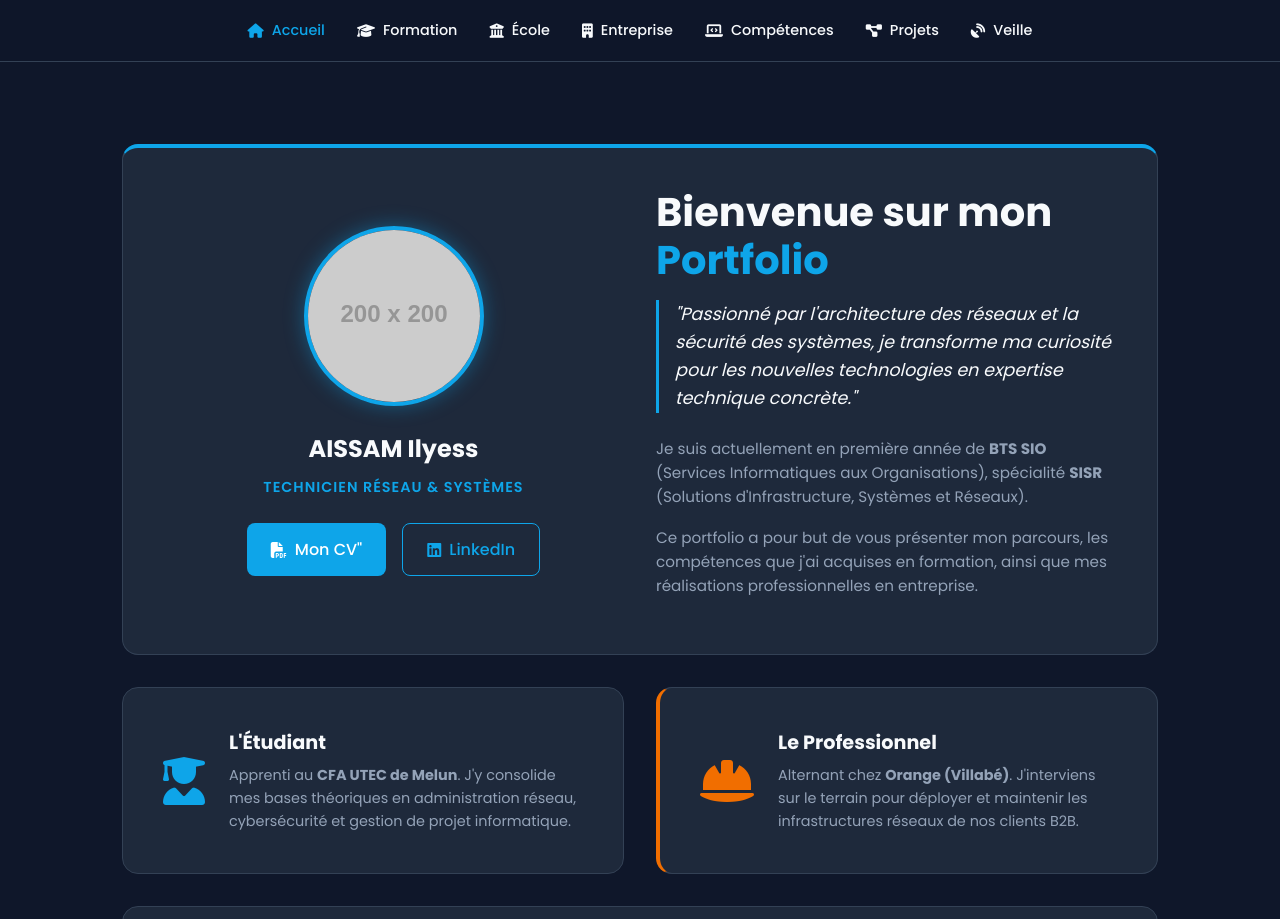
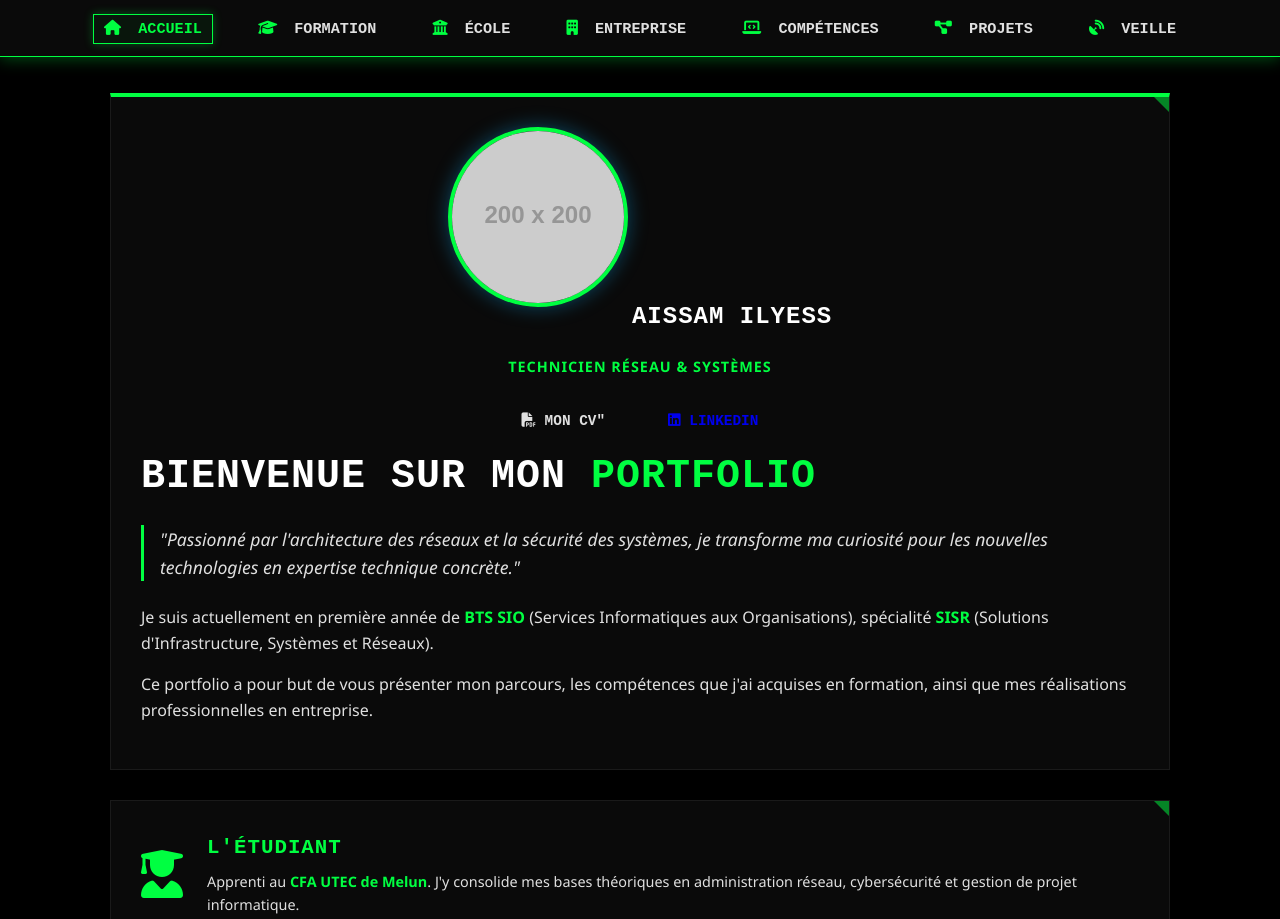
Before and after one commit to Taakumi/portfolio-bts, a plain HTML site: page index.html in a window 1280 px wide. Shown: the top 919 px of the page. Drawn offline with Linux system fonts and the light colour scheme; placeholder pictures from the web are drawn by us.

Commit message:
Update style.css

```diff
--- a/style.css
+++ b/style.css
@@ -1,73 +1,142 @@
-@import url('https://fonts.googleapis.com/css2?family=Poppins:wght@300;400;500;600;700&display=swap');
+/* =========================================
+   PORTFOLIO SISR - STYLE "TERMINAL MODERN"
+   By AISSAM Ilyess
+   ========================================= */
 
+/* --- 1. VARIABLES DE COULEURS (LE THÈME) --- */
 :root {
-    --bg-dark: #0f172a; /* Bleu nuit très profond */
-    --surface: #1e293b; /* Bleu gris pour les cartes */
-    --accent: #0ea5e9; /* Cyan tech */
-    --accent-hover: #0284c7;
-    --text-light: #f8fafc;
-    --text-muted: #94a3b8;
-    --border: #334155;
+    --bg-dark: #000000;          /* Noir pur (Terminal) */
+    --bg-card: #0a0a0a;          /* Presque noir pour les cartes */
+    --text-main: #e0e0e0;        /* Gris très clair (lecture facile) */
+    --text-muted: #888888;       /* Gris moyen pour les textes secondaires */
+    --accent: #00ff41;           /* VERT NÉON MATRIX (Couleur principale) */
+    --accent-glow: rgba(0, 255, 65, 0.3); /* Lueur verte */
+    --border: #1a1a1a;           /* Bordure très discrète */
+    --font-main: 'Segoe UI', Tahoma, Geneva, Verdana, sans-serif;
+    --font-mono: 'Courier New', Courier, monospace; /* Police Terminal */
 }
 
-* { margin: 0; padding: 0; box-sizing: border-box; font-family: 'Poppins', sans-serif; }
+/* --- 2. RESET & BASES --- */
+* {
+    margin: 0;
+    padding: 0;
+    box-sizing: border-box;
+}
 
 body {
     background-color: var(--bg-dark);
-    /* Optionnel : tu peux rajouter ton image de fond ici si tu préfères, mais un fond uni fait plus "app" pro */
-    color: var(--text-light);
+    color: var(--text-main);
+    font-family: var(--font-main);
     line-height: 1.6;
+    overflow-x: hidden;
 }
 
-/* --- NAVIGATION --- */
+.container {
+    max-width: 1100px;
+    margin: 0 auto;
+    padding: 20px;
+}
+
+/* --- 3. TYPOGRAPHIE (STYLE CYBER) --- */
+h1, h2, h3, h4 {
+    font-family: var(--font-mono); /* Police Monospace pour les titres */
+    font-weight: bold;
+    color: #ffffff;
+    text-transform: uppercase;
+    letter-spacing: 1px;
+}
+
+h1 { font-size: 2.5rem; margin-bottom: 1rem; }
+h2 { font-size: 1.8rem; margin-bottom: 1.5rem; border-bottom: 2px solid var(--accent); padding-bottom: 10px; display: inline-block; }
+h3 { font-size: 1.3rem; margin-bottom: 1rem; color: var(--accent); }
+
+p { margin-bottom: 1rem; color: var(--text-main); }
+strong { color: var(--accent); font-weight: 600; }
+
+/* --- 4. LE MENU DE NAVIGATION (PLUS SOBRE) --- */
 nav {
-    position: fixed; top: 0; width: 100%;
-    background: rgba(15, 23, 42, 0.85); backdrop-filter: blur(12px);
-    border-bottom: 1px solid var(--border);
-    padding: 1.2rem 2rem; display: flex; justify-content: center; gap: 2rem; z-index: 1000;
+    background-color: var(--bg-card);
+    border-bottom: 1px solid var(--accent);
+    padding: 15px 0;
+    position: sticky;
+    top: 0;
+    z-index: 1000;
+    text-align: center;
+    box-shadow: 0 2px 15px var(--accent-glow);
 }
-nav a { color: var(--text-light); text-decoration: none; font-size: 0.9rem; font-weight: 500; transition: 0.3s; display: flex; align-items: center; gap: 8px; }
-nav a:hover, nav a.active { color: var(--accent); }
 
-/* --- CONTENEUR & CARTES --- */
-.container { max-width: 1100px; margin: 0 auto; padding: 8rem 2rem 4rem 2rem; animation: fadeIn 0.8s ease; }
-@keyframes fadeIn { from { opacity: 0; transform: translateY(20px); } to { opacity: 1; transform: translateY(0); } }
+nav a {
+    color: var(--text-main);
+    text-decoration: none;
+    margin: 0 15px;
+    font-weight: 600;
+    font-size: 0.95rem;
+    text-transform: uppercase;
+    font-family: var(--font-mono);
+    transition: all 0.3s ease;
+    padding: 5px 10px;
+    border: 1px solid transparent;
+}
 
+nav a:hover, nav a.active {
+    color: var(--accent);
+    border: 1px solid var(--accent);
+    background-color: rgba(0, 255, 65, 0.05);
+    box-shadow: 0 0 10px var(--accent-glow);
+}
+
+/* Ajout d'icônes dans le menu */
+nav a i {
+    margin-right: 8px;
+    color: var(--accent);
+}
+
+/* --- 5. LES CARTES (STYLE TERMINAL BRUT) --- */
 .card {
-    background: var(--surface); border: 1px solid var(--border); border-radius: 16px;
-    padding: 2.5rem; margin-bottom: 2rem; transition: transform 0.3s, box-shadow 0.3s;
+    background-color: var(--bg-card);
+    border: 1px solid #1a1a1a; /* Bordure fine */
+    border-radius: 0px; /* COINS CARRÉS (Fini l'arrondi générique) */
+    padding: 30px;
+    margin-bottom: 30px;
+    transition: transform 0.3s ease, box-shadow 0.3s ease;
+    position: relative;
 }
-.card:hover { transform: translateY(-5px); box-shadow: 0 10px 30px rgba(0,0,0,0.5); border-color: var(--accent); }
 
-.grid-2 { display: grid; grid-template-columns: 1fr 1fr; gap: 2rem; }
-.grid-3 { display: grid; grid-template-columns: repeat(auto-fit, minmax(250px, 1fr)); gap: 1.5rem; }
+/* Effet de lueur au survol de la carte */
+.card:hover {
+    transform: translateY(-3px);
+    border-color: var(--accent);
+    box-shadow: 0 5px 30px var(--accent-glow);
+}
 
-/* --- TEXTES & TITRES --- */
-h1 { font-size: 3rem; font-weight: 700; line-height: 1.2; margin-bottom: 1rem; }
-h1 span { color: var(--accent); }
-h2 { font-size: 1.8rem; margin-bottom: 1.5rem; color: var(--text-light); display: flex; align-items: center; gap: 10px; }
-h2 i { color: var(--accent); }
-h3 { font-size: 1.2rem; color: var(--text-light); margin-bottom: 0.5rem; }
-p, li { color: var(--text-muted); margin-bottom: 1rem; font-size: 0.95rem; }
-ul { margin-left: 1.5rem; }
+/* Petit triangle décoratif style Cyber dans le coin */
+.card::after {
+    content: '';
+    position: absolute;
+    top: 0;
+    right: 0;
+    width: 0;
+    height: 0;
+    border-style: solid;
+    border-width: 0 15px 15px 0;
+    border-color: transparent var(--accent) transparent transparent;
+    opacity: 0.5;
+}
 
-/* --- BOUTONS --- */
-.btn-group { display: flex; gap: 1rem; margin-top: 1.5rem; }
+/* --- 6. BOUTONS (STYLE MATRICE) --- */
+.btn-group {
+    display: flex;
+    gap: 15px;
+    margin-top: 20px;
+}
+
 .btn {
-    padding: 0.8rem 1.5rem; border-radius: 8px; text-decoration: none; font-weight: 500;
-    transition: 0.3s; display: inline-flex; align-items: center; gap: 8px; border: none; cursor: pointer;
-}
-.btn-primary { background: var(--accent); color: white; }
-.btn-primary:hover { background: var(--accent-hover); box-shadow: 0 0 15px var(--accent); }
-.btn-outline { background: transparent; color: var(--accent); border: 1px solid var(--accent); }
-.btn-outline:hover { background: rgba(14, 165, 233, 0.1); }
-
-/* --- COMPÉTENCES --- */
-.skill-box { background: rgba(0,0,0,0.2); padding: 1.5rem; border-radius: 12px; border: 1px solid var(--border); }
-.skill-bar { width: 100%; height: 6px; background: var(--border); border-radius: 10px; margin-top: 10px; overflow: hidden; }
-.skill-fill { height: 100%; background: var(--accent); border-radius: 10px; }
-
-/* --- TIMELINE (Formation) --- */
-.timeline-item { border-left: 2px solid var(--accent); padding-left: 1.5rem; margin-bottom: 2rem; position: relative; }
-.timeline-item::before { content: ''; position: absolute; left: -7px; top: 0; width: 12px; height: 12px; background: var(--accent); border-radius: 50%; }
-.date-badge { display: inline-block; background: rgba(14, 165, 233, 0.1); color: var(--accent); padding: 4px 10px; border-radius: 20px; font-size: 0.8rem; font-weight: 600; margin-bottom: 10px; }
+    display: inline-block;
+    padding: 12px 24px;
+    text-decoration: none;
+    font-weight: bold;
+    font-family: var(--font-mono);
+    text-transform: uppercase;
+    font-size: 0.9rem;
+    border-radius: 0px; /* Coins carrés */
+    transition:
```
